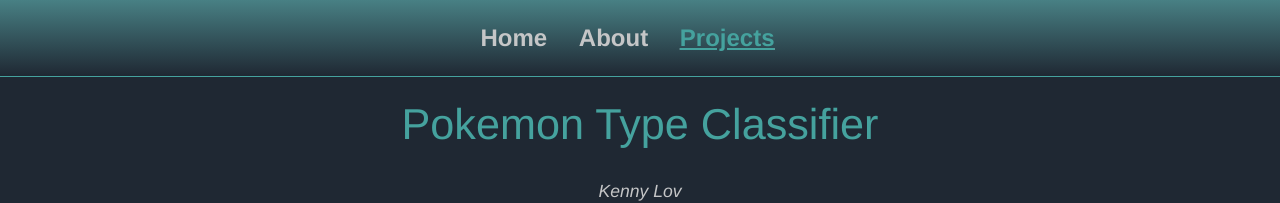
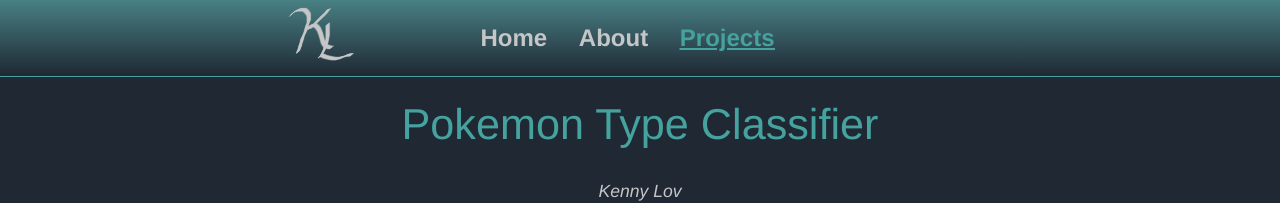
Before and after one commit to clfkenny/clfkenny.github.io, a Jekyll site: the page built from projects/pokemon_classifier/index.md, in a window 1280 px wide. Shown: the top 203 px of the page. Built offline with Jekyll 4.4.1, drawn with Linux system fonts in a browser that asks for light colours.

Commit message:
Update projects.html

```diff
--- a/_layouts/projects.html
+++ b/_layouts/projects.html
@@ -10,6 +10,7 @@
 		</head>
 		<body>
 			<nav>
+				<img id = "logo" src = "/images/KL transparent_png.png">
 	    		<ul>
 	        		<li><a href="/">Home</a></li>
 		        	<li><a href="/about">About</a></li>
```
